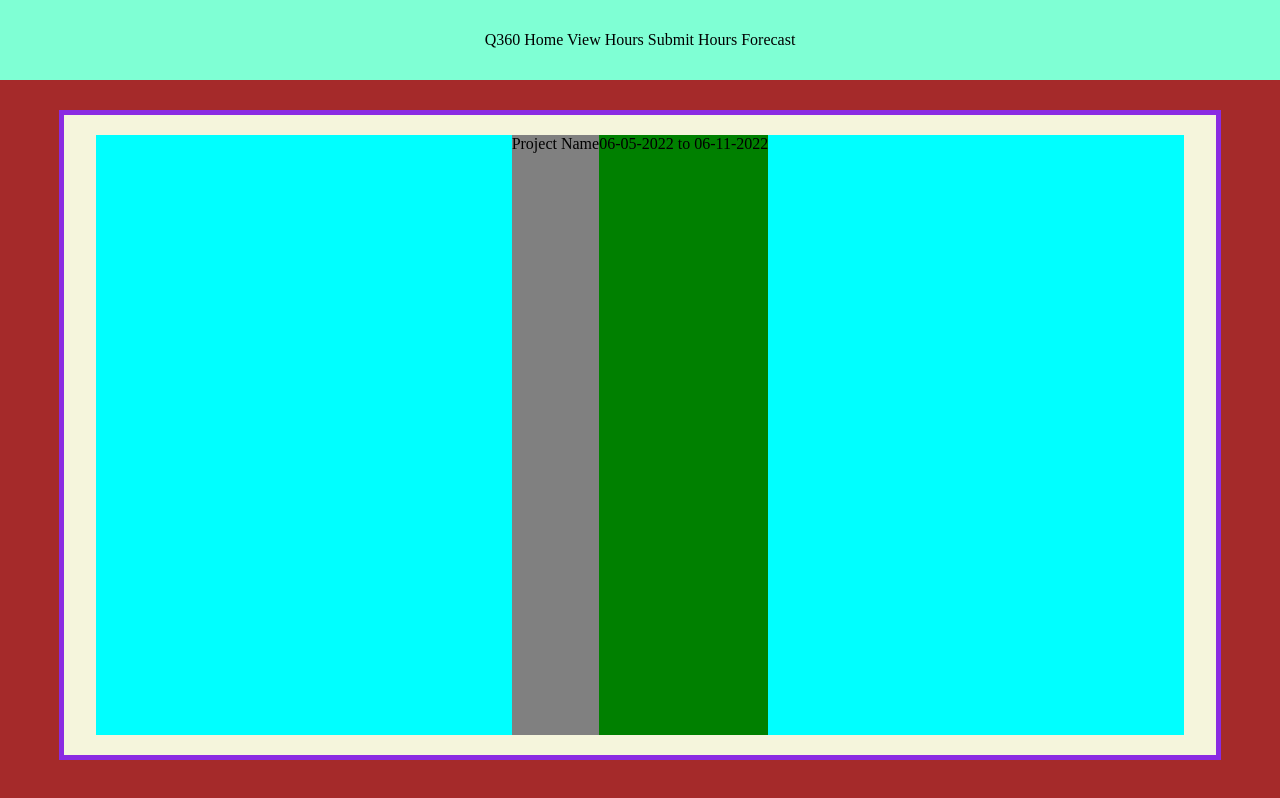
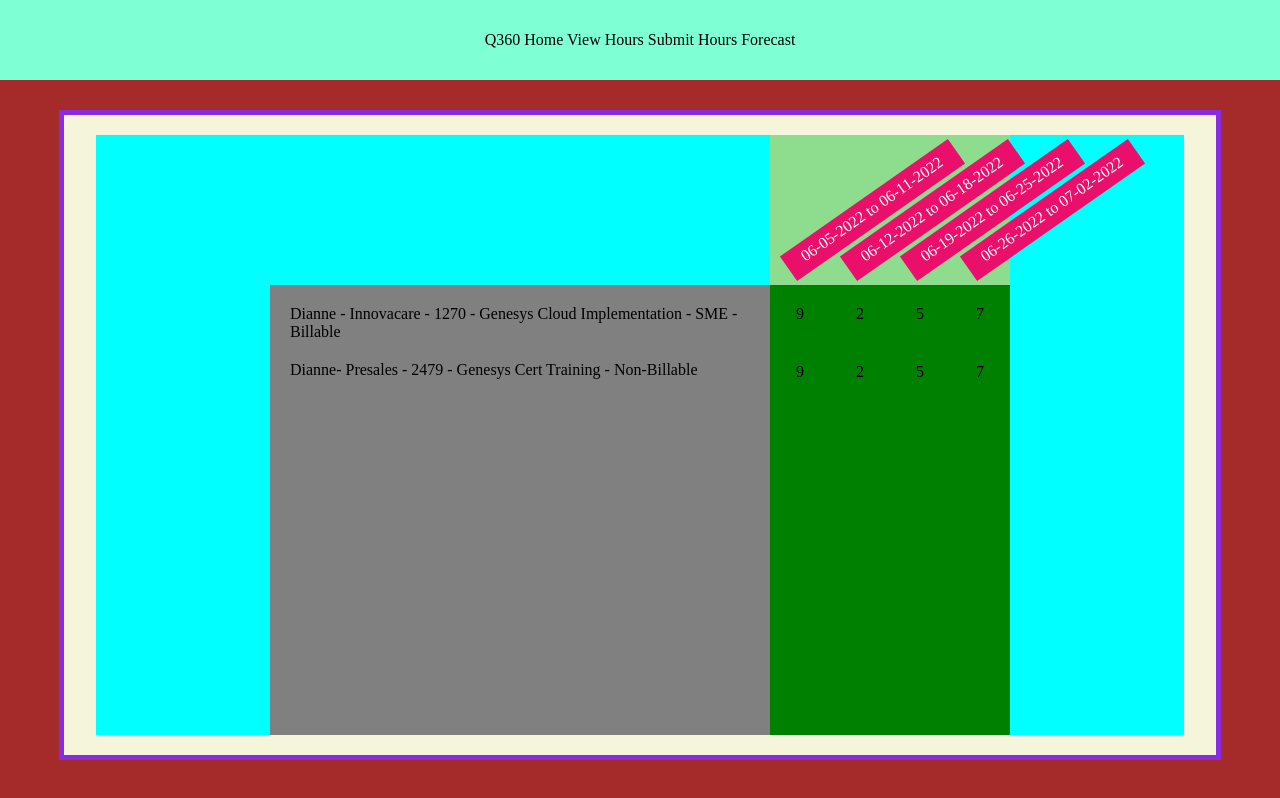
Before and after one commit to diannegabriel/simple-schedule, a plain HTML site: page view.html in a window 1280 px wide. Drawn offline with Linux system fonts and the light colour scheme.

Commit message:
Set up basic alignment

```diff
--- a/main.css
+++ b/main.css
@@ -3,9 +3,11 @@ html {
   overflow: hidden;
 }
 
-*, *:before, *:after {
-	margin: 0;
-	padding: 0;
+*,
+*:before,
+*:after {
+  margin: 0;
+  padding: 0;
 }
 
 nav {
@@ -46,10 +48,48 @@ main {
   justify-content: center;
 }
 
-#projects {
+#projects-container {
   background-color: gray;
+  margin-top: 150px;
+  width: 500px;
 }
 
-#weeks {
+#projects, p {
+  margin: 20px;
+}
+
+#weeks-container {
   background-color: green;
+  /* transform: rotate(-35deg); */
+  display: flex;
+  flex-direction: column;
 }
+
+#weeks-header {
+  background-color: rgb(142, 221, 142);
+  /* transform: rotate(-35deg); */
+  display: flex;
+  flex-direction: row;
+  height: 150px;
+}
+
+#week {
+  background-color: rgb(233, 15, 106);
+  color: #fff;
+  top: 60px;
+  position: relative;
+  margin-right: -145px;
+  padding: 5px 15px;
+  text-align: center;
+  transform: rotate(-35deg);
+  width: 175px;
+  height: 20px;
+}
+
+#hours {
+  display: flex;
+  flex-direction: row;
+  justify-content: space-around;
+  margin-top: 20px;
+  margin-bottom: 20px;
+}
--- a/view.html
+++ b/view.html
@@ -13,11 +13,30 @@
     <main>
       <div class="master-container">
         <div id="weekly-hours">
-          <div id="projects">
-            <p>Project Name</p>
+          <div id="projects-container">
+            <div id="projects"></div>
+            <p>Dianne - Innovacare - 1270 - Genesys Cloud Implementation - SME - Billable</p>
+            <p>Dianne- Presales - 2479 - Genesys Cert Training - Non-Billable</p>
           </div>
-          <div id="weeks">
-            <p>06-05-2022 to 06-11-2022</p>
+          <div id="weeks-container">
+            <div id="weeks-header">
+              <div id="week">06-05-2022 to 06-11-2022</div>
+              <div id="week">06-12-2022 to 06-18-2022</div>
+              <div id="week">06-19-2022 to 06-25-2022</div>
+              <div id="week">06-26-2022 to 07-02-2022</div>
+            </div>
+            <div id="hours">
+              <div>9</div>
+              <div>2</div>
+              <div>5</div>
+              <div>7</div>
+            </div>
+            <div id="hours">
+              <div>9</div>
+              <div>2</div>
+              <div>5</div>
+              <div>7</div>
+            </div>
           </div>
         </div>
       </div>
```
